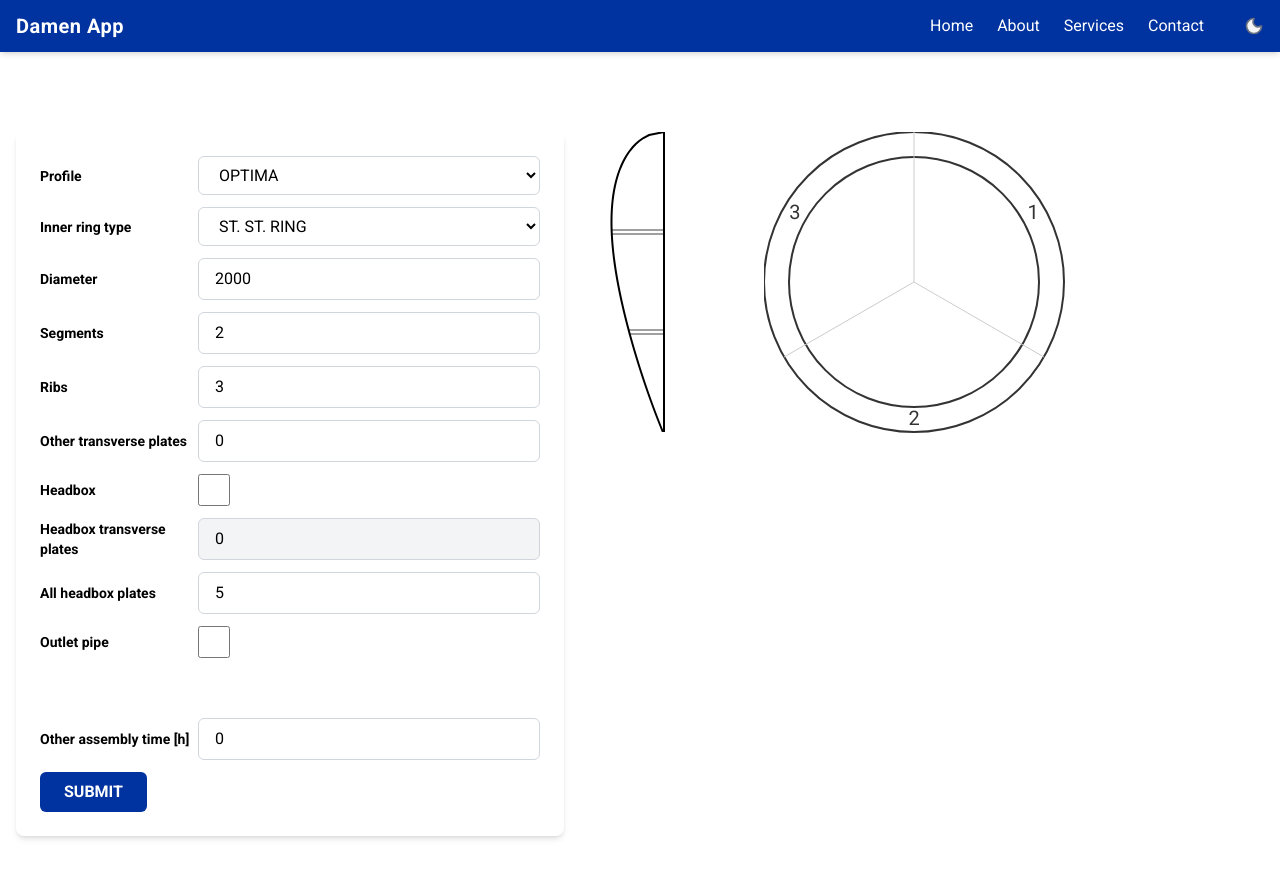
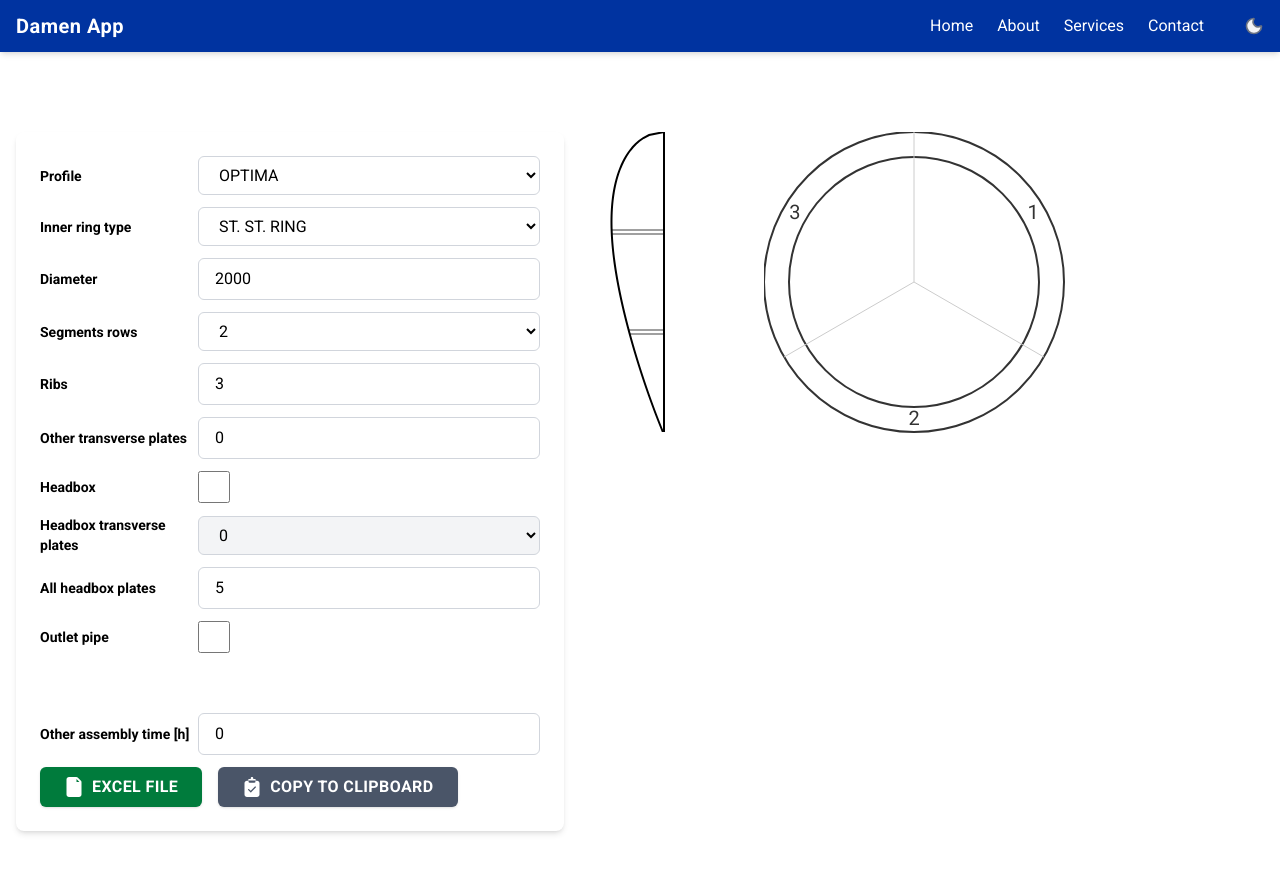
Before and after one commit to djzib0/nozzle-calculator-next, a Next.js app: page / in a window 1280 px wide. Shown: the top 878 px of the page. Built offline with nearby package versions, Linux system fonts and the light colour scheme.

Commit message:
added lib folder with util functions, added ui components, change styling and form logic.

```diff
--- a/components/nacaProfile/NacaProfile.tsx
+++ b/components/nacaProfile/NacaProfile.tsx
@@ -73,7 +73,7 @@ const VerticalFlatBottomNACA: React.FC<VerticalFlatBottomNACAProps> = ({
     });
 
     setGuideLines(lines);
-  }, [height, thicknessRatio, linesCount]);
+  }, [height, thicknessRatio, linesCount, halfWidth]);
 
   if (!pathData || !guideLines) return null;
 
--- a/components/nozzleParametersForm/NozzleParametersForm.tsx
+++ b/components/nozzleParametersForm/NozzleParametersForm.tsx
@@ -1,13 +1,15 @@
 'use client'
-import { NozzleInnerRingTypes, NozzleProfiles } from '@/lib/types';
+import { NozzleFormDataType, NozzleInnerRingTypes, NozzleProfiles } from '@/lib/types';
 import React, { useState } from 'react';
 import SegmentedCircle from '../segmentedCircle/SegmentedCircle';
 import NACAProfile from "@/components/nacaProfile/NacaProfile";
+import { downloadExcel } from '@/lib/utils'
+import ClipboardButton from '../ui/clipboardButton/ClipboardButton';
 
 
 const NozzleParametersForm = () => {
 
-  const [formData, setFormData] = useState({
+  const [formData, setFormData] = useState<NozzleFormDataType>({
     nozzleProfile: NozzleProfiles.optima,
     nozzleInnerRingType: NozzleInnerRingTypes.stStRing,
     diameter: 2000,
@@ -39,6 +41,8 @@ const NozzleParametersForm = () => {
     )
   })
 
+
+  // handling functions
   const handleChange = (
     e: React.ChangeEvent<HTMLInputElement | HTMLTextAreaElement | HTMLSelectElement>
   ) => {
@@ -51,8 +55,14 @@ const NozzleParametersForm = () => {
     }));
   };
 
+  const handleBlur  = (value: number) => {
+    if (value) setFormData(prevState => {
+      return ({...prevState, headboxTransversePlates: 10})
+    })
+  }
 
-  console.log(formData.isHeadbox, " current selected profile")
+
+  console.log(formData.headboxTransversePlates, " current selected profile")
 
   return (
     <div className='flex flex-row'>
@@ -108,18 +118,21 @@ const NozzleParametersForm = () => {
 
         <div className='form__group'>
           <label htmlFor="name" className="form__label">
-            Segments
+            Segments rows
           </label>
-          <input
+          <select
             className="form__input"
-            type="number"
-            min={0}
-            max={8}
             id="segments"
             name="segments"
             onChange={handleChange}
             value={formData.segments}
-          />
+          >
+            {Array.from({ length: 9 }, (_, i) => (
+              <option key={i} value={i}>
+                {i}
+              </option>
+            ))}
+          </select>
         </div>
 
         <div className='form__group'>
@@ -172,17 +185,20 @@ const NozzleParametersForm = () => {
           <label htmlFor="name" className="form__label">
             Headbox transverse plates
           </label>
-          <input
+          <select
             className="form__input"
-            type="number"
-            min={0}
-            max={10}
             id="headboxTransversePlates"
             name='headboxTransversePlates'
             onChange={handleChange}
             value={formData.headboxTransversePlates}
             disabled={!formData.isHeadbox}
-          />
+          >
+            {Array.from({ length: 11 }, (_, i) => (
+              <option key={i} value={i}>
+                {i}
+              </option>
+            ))}
+          </select>
         </div>
 
         <div className='form__group'>
@@ -198,6 +214,7 @@ const NozzleParametersForm = () => {
             name='allHeadboxPlates'
             onChange={handleChange}
             value={formData.allHeadboxPlates}
+            onBlur={() => handleBlur(Number(formData.allHeadboxPlates))}
           />
         </div>
 
@@ -248,14 +265,38 @@ const NozzleParametersForm = () => {
           />
         </div> */}
 
-        <button
-          type="submit"
-          className="w-full md:w-auto px-6 py-2 rounded-md font-semibold uppercase transition
-                    bg-[#0033a0] hover:bg-[#002a88] text-white
-                    dark:bg-white/10 dark:hover:bg-white/20 dark:text-white"
-        >
-          Submit
-        </button>
+        <div className='flex flex-row gap-4'>
+          <button
+            type="button"
+            onClick={() => downloadExcel(formData)}
+            className="w-full md:w-auto px-6 py-2 flex items-center gap-2 rounded-md font-semibold uppercase tracking-wide
+                      bg-[#007b3c] hover:bg-[#006333] text-white
+                      dark:bg-white/10 dark:hover:bg-white/20 dark:text-white
+                      transition duration-200 shadow-sm hover:shadow-md"
+          >
+            {/* Excel Icon (clean, scalable SVG) */}
+            <svg
+              xmlns="http://www.w3.org/2000/svg"
+              viewBox="0 0 384 512"
+              fill="currentColor"
+              className="w-5 h-5"
+            >
+              <path d="M369.9 97.98l-83.89-83.88C275.6 5.373 263.8 0 251.3 0H64C28.65 0 0 28.65 0 64v384c0 35.35
+              28.65 64 64 64h256c35.35 0 64-28.65 64-64V132.3C384 119.8 378.6 107.1 369.9 97.98zM256 51.91L332.1
+              128H256V51.91zM270.2 371.8L238.4 320l31.77-51.77c4.594-7.594 2.25-17.5-5.344-22.09s-17.5-2.25-22.09
+              5.344L216 295.1l-26.77-44.61c-4.594-7.594-14.5-9.938-22.09-5.344s-9.938 14.5-5.344
+              22.09L193.6 320l-31.77 51.77c-4.594 7.594-2.25 17.5 5.344 22.09C169.9 396.6 172.9 397.3
+              176 397.3c5.406 0 10.69-2.75 13.84-7.688L216 344.9l26.77 44.61c3.156 5.125 8.438 7.688
+              13.84 7.688c3.125 0 6.156-.688 8.969-2.125C272.5 389.3 274.8 379.4 270.2 371.8z"/>
+            </svg>
+            Excel file
+          </button>
+
+          <ClipboardButton formData={formData} />
+
+        </div>
+
+
       </form>
 
       <div className='flex flex-row'>
--- /dev/null
+++ b/components/ui/clipboardButton/ClipboardButton.tsx
@@ -0,0 +1,47 @@
+import { NozzleFormDataType } from '@/lib/types';
+import { useState } from 'react';
+
+const ClipboardButton = ({ formData }: { formData: NozzleFormDataType }) => {
+  const [copied, setCopied] = useState(false);
+
+  const handleCopy = () => {
+    const tsv = Object.entries(formData)
+      .map(([key, value]) => `${key}\t${value}`)
+      .join('\n');
+
+    navigator.clipboard.writeText(tsv).then(() => {
+      setCopied(true);
+      setTimeout(() => setCopied(false), 2000); // Hide after 2s
+    });
+  };
+
+  return (
+    <button
+      type="button"
+      onClick={handleCopy}
+      className="w-full md:w-auto px-6 py-2 flex items-center gap-2 rounded-md font-semibold uppercase tracking-wide
+                 bg-[#4a5568] hover:bg-[#2d3748] text-white
+                 dark:bg-white/10 dark:hover:bg-white/20 dark:text-white
+                 transition duration-200 shadow-sm hover:shadow-md"
+    >
+      {/* Clipboard Icon */}
+      <svg
+        xmlns="http://www.w3.org/2000/svg"
+        className="w-5 h-5"
+        viewBox="0 0 384 512"
+        fill="currentColor"
+      >
+        <path d="M192 0c17.7 0 32 14.3 32 32v16h40c13.3 0 24 10.7 24 24v16H96V72c0-13.3
+          10.7-24 24-24h40V32c0-17.7 14.3-32 32-32zM384 160v288c0 35.3-28.7 64-64
+          64H64c-35.3 0-64-28.7-64-64V160c0-35.3 28.7-64 64-64h40v24c0 13.3 10.7 24 24
+          24h128c13.3 0 24-10.7 24-24v-24h40c35.3 0 64 28.7 64 64zM169.4 388.7l120-120c6.2-6.2
+          6.2-16.4 0-22.6s-16.4-6.2-22.6 0L160 353.4l-42.6-42.6c-6.2-6.2-16.4-6.2-22.6
+          0s-6.2 16.4 0 22.6l56 56c6.2 6.2 16.4 6.2 22.6.0z"/>
+      </svg>
+
+      {copied ? 'Copied!' : 'Copy to Clipboard'}
+    </button>
+  );
+};
+
+export default ClipboardButton;
--- /dev/null
+++ b/lib/utils.tsx
@@ -0,0 +1,34 @@
+import ExcelJS from 'exceljs';
+import { saveAs } from 'file-saver';
+import { NozzleFormDataType } from './types';
+
+export const downloadExcel = async (formData: NozzleFormDataType) => {
+  const workbook = new ExcelJS.Workbook();
+  const worksheet = workbook.addWorksheet('Form Data');
+
+  // Optional: Add a title row
+  worksheet.addRow(['Field', 'Value']);
+
+  // Add data rows
+  Object.entries(formData).forEach(([key, value]) => {
+    worksheet.addRow([key, String(value)]);
+  });
+
+  // Generate buffer and download
+  const buffer = await workbook.xlsx.writeBuffer();
+  const blob = new Blob([buffer], { type: 'application/vnd.openxmlformats-officedocument.spreadsheetml.sheet' });
+
+  saveAs(blob, 'form-data.xlsx');
+};
+
+export const copyFormDataToClipboard = (formData: NozzleFormDataType) => {
+  const tsv = Object.entries(formData)
+    .map(([key, value]) => `${key}\t${value}`)
+    .join('\n');
+
+  navigator.clipboard.writeText(tsv).then(() => {
+    alert('Form data copied to clipboard!');
+  }).catch((err) => {
+    console.error('Failed to copy:', err);
+  });
+};
--- a/package.json
+++ b/package.json
@@ -9,6 +9,8 @@
     "lint": "next lint"
   },
   "dependencies": {
+    "exceljs": "^4.4.0",
+    "file-saver": "^2.0.5",
     "lucide-react": "^0.513.0",
     "next": "15.3.3",
     "react": "^19.0.0",
@@ -17,6 +19,7 @@
   "devDependencies": {
     "@eslint/eslintrc": "^3",
     "@tailwindcss/postcss": "^4",
+    "@types/file-saver": "^2.0.7",
     "@types/node": "^20",
     "@types/react": "^19",
     "@types/react-dom": "^19",
```
Also changed, not shown: lib/types.tsx (+14 -1 lines), 1 other file (tests, documents, lock files or other folders).
